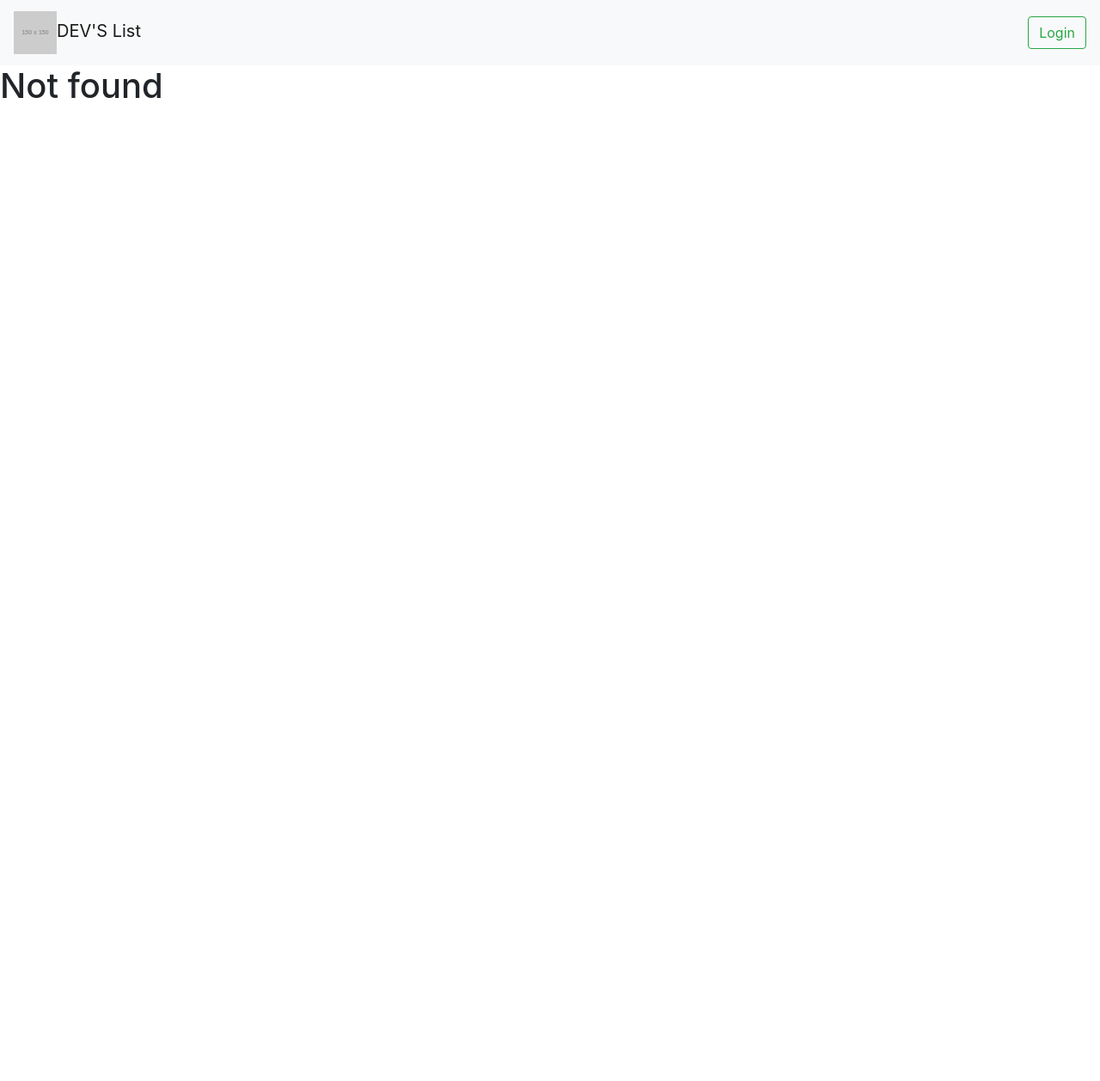
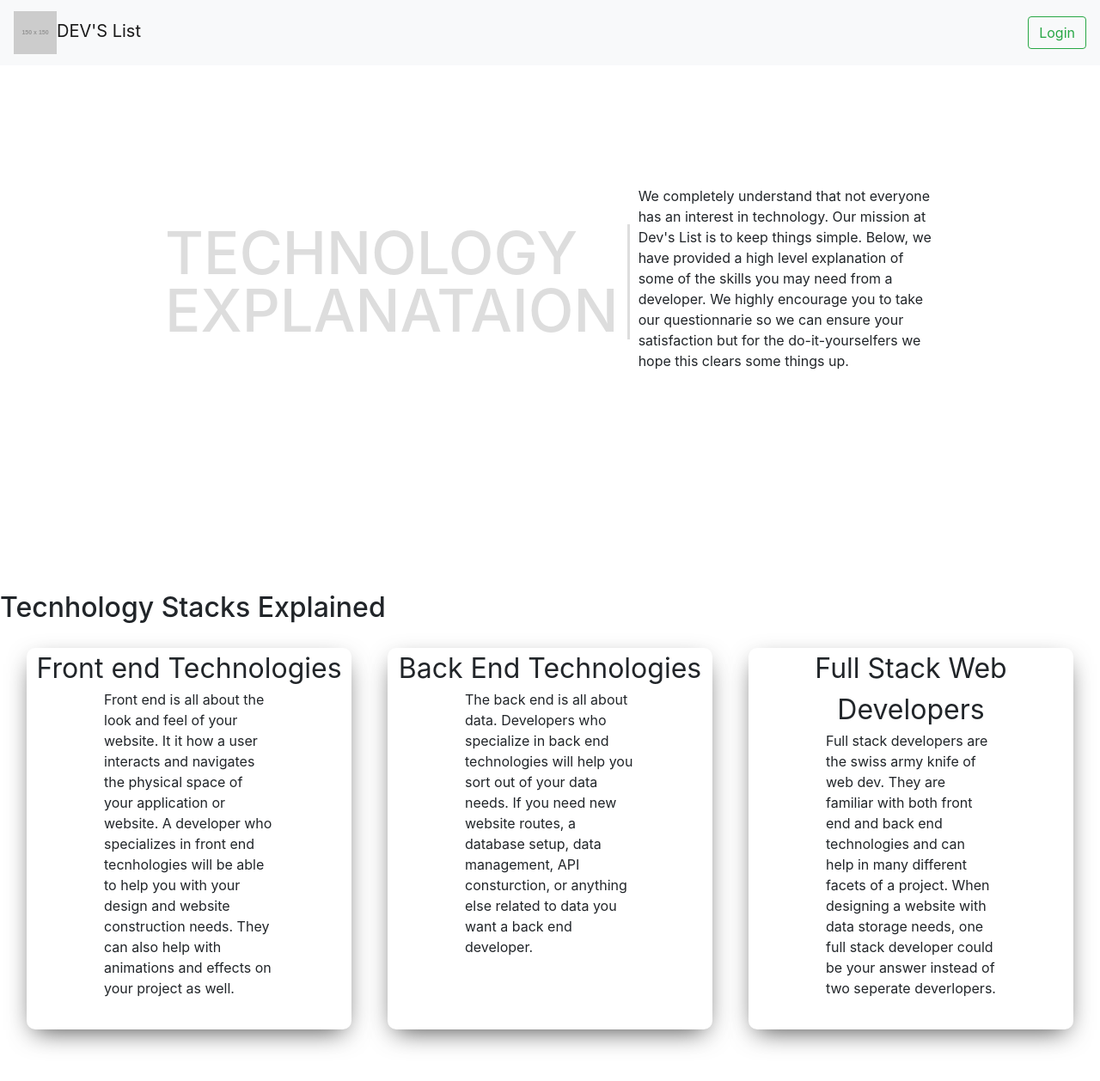
Before and after one commit to dtg5088/DevsList, a React (Create React App) app: page /technology in a window 1280 px wide. Before the commit this address had no page. Shown: the whole page at 86% size. Before the commit the page ends 800 px from the top, so only its background shows below. Built offline with nearby package versions, Linux system fonts and the light colour scheme.

Commit message:
added technology explanation page as well as route to the router

```diff
--- a/src/App.js
+++ b/src/App.js
@@ -6,6 +6,7 @@ import Form from './pages/Form';
 import Nav from './components/Nav/Nav';
 import Discover from './pages/discover';
 import Main from "./pages/Main";
+import Technology from './pages/technology';
 
 class App extends Component {
 
@@ -38,6 +39,8 @@ class App extends Component {
 					{/* <Route exact path="/devTechnology" component={devTechnology} /> */}
                     <Route exact path="/form" component={Form} />
 					{/* <Route exact path="/profile" component={Profile} /> */}
+					<Route exact path="/technology" component={Technology} />
+					{/* <Route exact path="/profile" component={Profile} /> */}
 					<Route component={Notfound} />
 					</Switch>
 					{/* <Footer /> */}
--- /dev/null
+++ b/src/pages/technology.js
@@ -0,0 +1,46 @@
+import React from 'react';
+class Technology extends React.Component {
+
+    render() {
+        return (
+          <div>
+          <main>
+            <section className="intro">
+              <h2>Technology Explanataion</h2>
+              <div>
+                <p>
+                  We completely understand that not everyone has an interest in technology. Our mission at Dev's List is to keep things simple. Below, we have provided a high level explanation of some of the skills you may need from a developer. We highly encourage you to take our questionnarie so we can ensure your satisfaction but for the do-it-yourselfers we hope this clears some things up.
+                </p>
+              </div>
+            </section>
+            </main>
+
+            <div>
+              <h2>Tecnhology Stacks Explained</h2>
+              <div className="services">
+                <div className="service-one">
+                  <p className="service-title">Front end Technologies</p>
+                  <p>
+                    Front end is all about the look and feel of your website. It it how a user interacts and navigates the physical space of your application or website. A developer who specializes in front end tecnhologies will be able to help you with your design and website construction needs. They can also help with animations and effects on your project as well.
+                  </p>
+                </div>
+                <div className="service-two">
+                  <p className="service-title">Back End Technologies</p>
+                  <p>
+                    The back end is all about data. Developers who specialize in back end technologies will help you sort out of your data needs. If you need new website routes, a database setup, data management, API consturction, or anything else related to data you want a back end developer.
+                  </p>
+                </div>
+                <div className="service-three">
+                  <p className="service-title">Full Stack Web Developers</p>
+                  <p>
+                    Full stack developers are the swiss army knife of web dev. They are familiar with both front end and back end technologies and can help in many different facets of a project. When designing a website with data storage needs, one full stack developer could be your answer instead of two seperate deverlopers.
+                  </p>
+                </div>
+              </div>
+            </div>
+            </div>
+        );
+    }
+};
+
+export default Technology;
```
